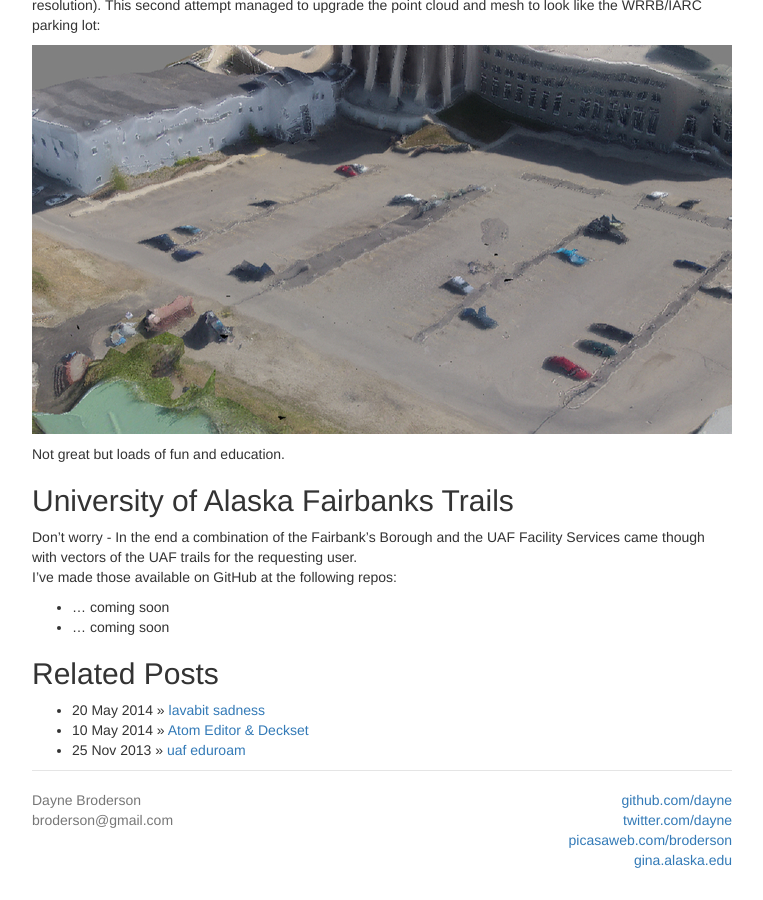
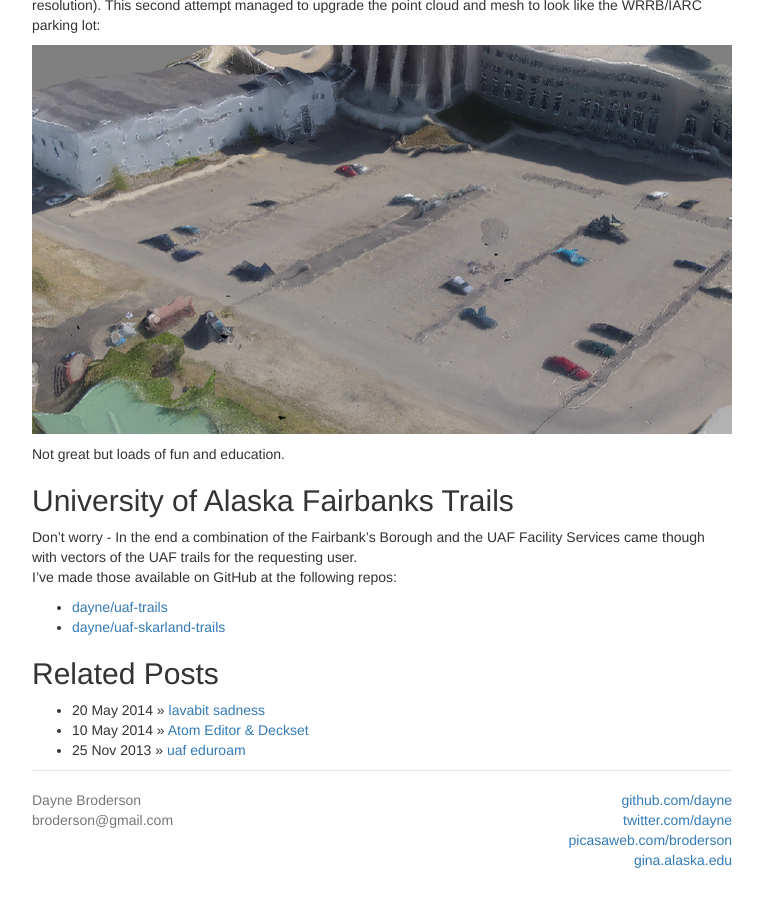
Before and after one commit to dayne/dayne.github.com, a Jekyll site: the page built from _posts/2014-05-22-Fairbanks_DUG_parking_lot_map.md, in a window 1280 px wide and 900 px high, scrolled down 3143 px. Shown: the whole window, without its empty margins (258-1021 px from the left). Built offline with Jekyll 4.4.1, drawn with Linux system fonts in a browser that asks for light colours; nearby versions of some CDN libraries; Markdown is read by kramdown in place of the engine named in the settings.

Commit message:
adding links to repos for trails

```diff
--- a/_posts/2014-05-22-Fairbanks_DUG_parking_lot_map.md
+++ b/_posts/2014-05-22-Fairbanks_DUG_parking_lot_map.md
@@ -101,5 +101,5 @@ vectors of the UAF trails for the requesting user.
 I've made those available on GitHub at the following
 repos:
 
-* ... coming soon
-* ... coming soon
+* [dayne/uaf-trails](https://github.com/dayne/uaf-trails)
+* [dayne/uaf-skarland-trails](https://github.com/dayne/uaf-skarland-trails)
```
